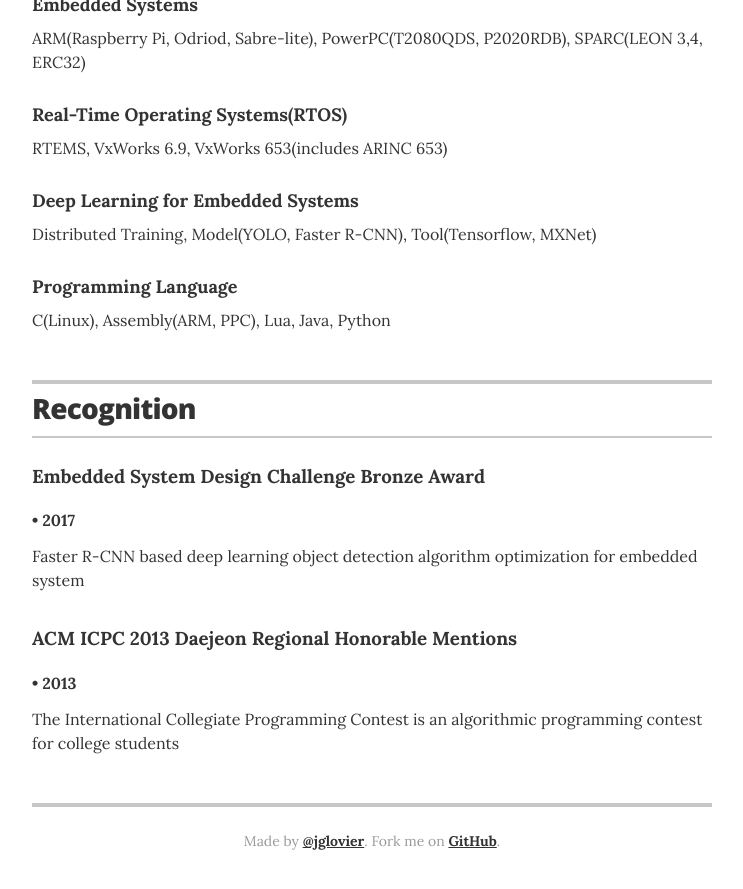
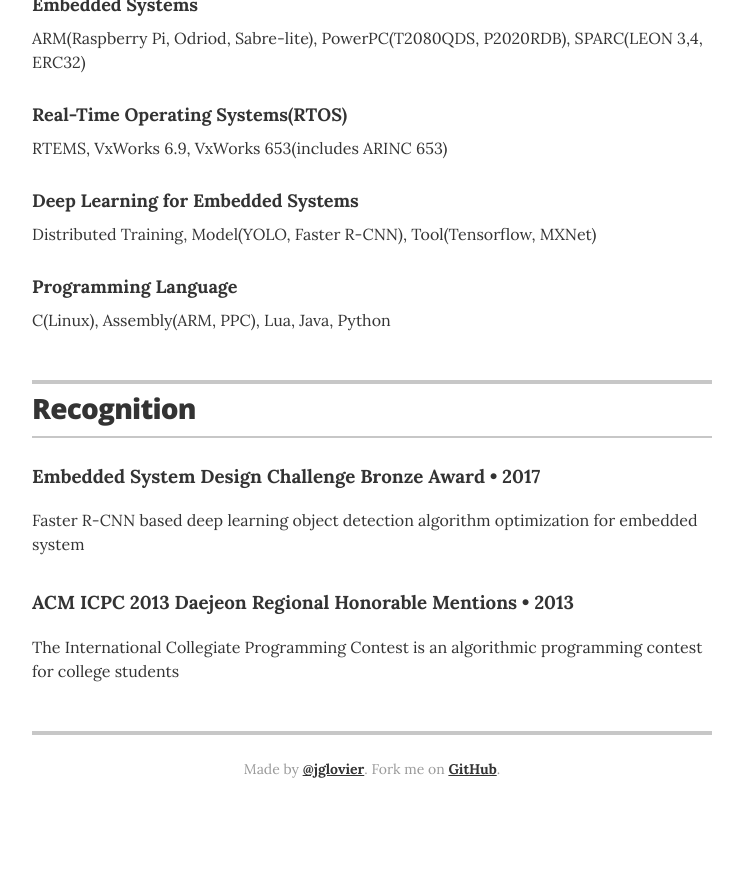
Before and after one commit to sihyeong/sihyeong.github.io, a Jekyll site: the page built from index.html, in a window 1280 px wide and 900 px high, scrolled down 3096 px. Shown: the top 889 px of the window, without its empty margins (268-1011 px from the left). Built offline with Jekyll 4.4.1, drawn with Linux system fonts in a browser that asks for light colours; after the commit the page ends 3924 px from its top, so only the background shows below that.

Commit message:
Update resume.html

```diff
--- a/_layouts/resume.html
+++ b/_layouts/resume.html
@@ -183,7 +183,7 @@
 
         {% for recognition in site.data.recognitions %}
         <div class="resume-item">
-          <h3>{{ recognition.award }} <h4> &bull; {{ recognition.year }} </h3> </h4>
+          <h3>{{ recognition.award }} &bull; {{ recognition.year }}</h3>
           <p class="resume-item-copy">{{ recognition.summary }}</p>
         </div>
         {% endfor %}
```
